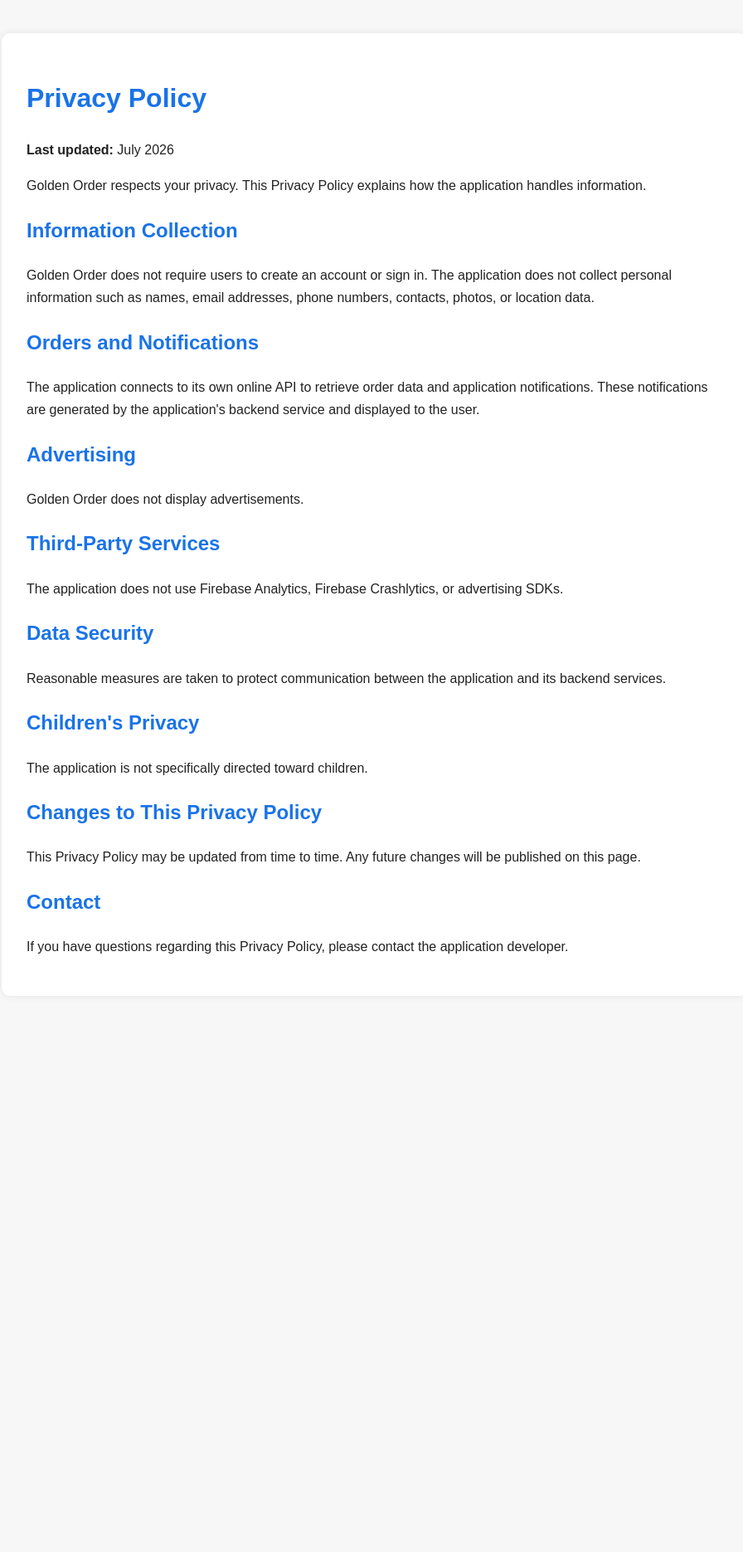
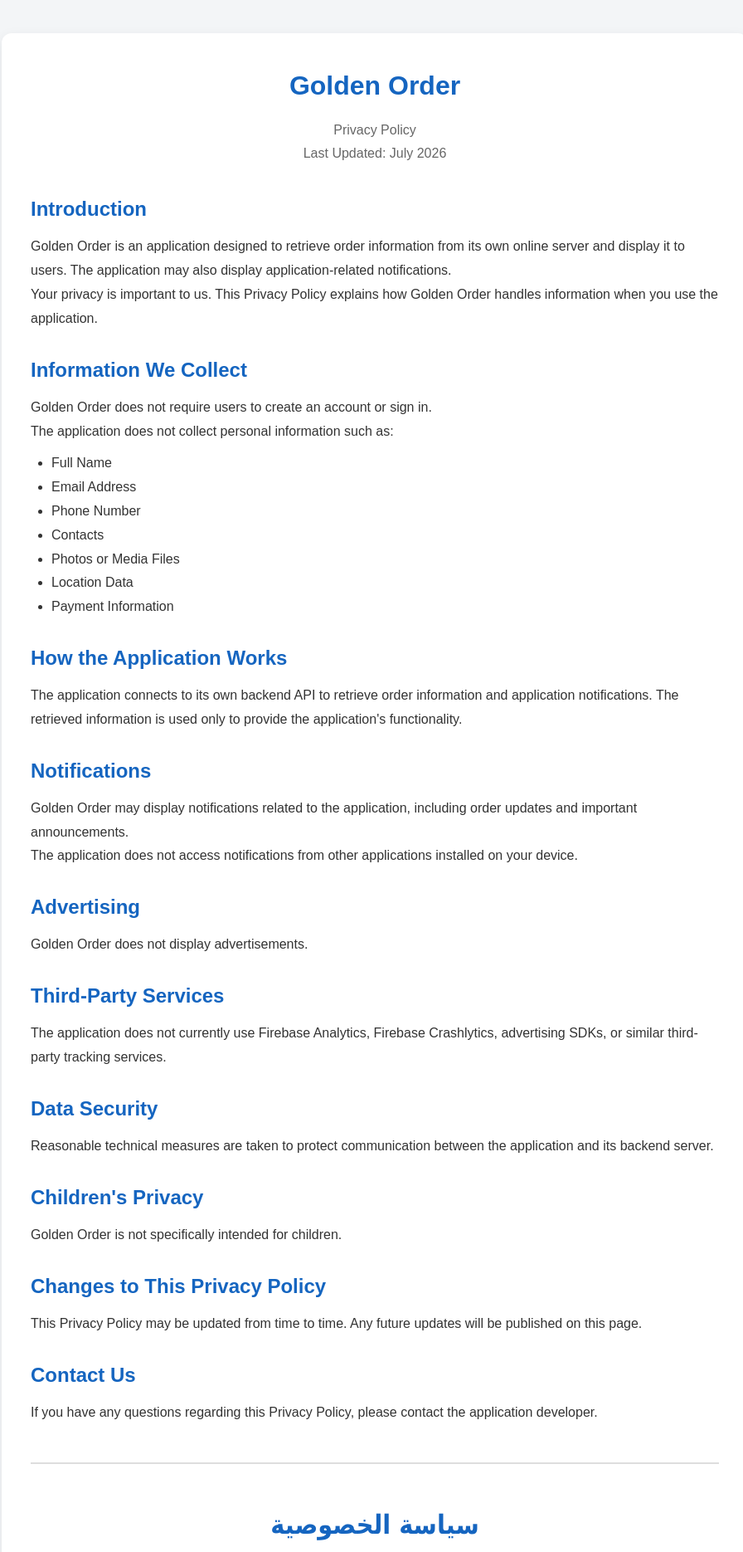
Before and after one commit to Mohamed-Yahiaa/goldenorder-privacy, a plain HTML site: page index.html in a window 1280 px wide. Shown: the top 1870 px of the page at 83% size, without its empty margins (188-1084 px from the left). Before the commit the page ends 1240 px from the top, so only its background shows below. Drawn offline with Linux system fonts and the light colour scheme.

Commit message:
سياسة الخصوصية بالعربى والانجليزى
Updated the Privacy Policy content and styling in index.html.

```diff
--- a/index.html
+++ b/index.html
@@ -6,23 +6,81 @@
 <title>Golden Order - Privacy Policy</title>
 
 <style>
+*{
+    margin:0;
+    padding:0;
+    box-sizing:border-box;
+}
+
 body{
-font-family:Arial,sans-serif;
-max-width:900px;
-margin:auto;
-padding:40px;
-line-height:1.7;
-background:#f7f7f7;
-color:#222;
+    font-family:Arial,Helvetica,sans-serif;
+    background:#f3f5f7;
+    color:#333;
+    line-height:1.8;
 }
-h1,h2{
-color:#1a73e8;
+
+.container{
+    width:90%;
+    max-width:900px;
+    margin:40px auto;
+    background:#fff;
+    padding:35px;
+    border-radius:12px;
+    box-shadow:0 5px 15px rgba(0,0,0,.08);
 }
+
+h1{
+    text-align:center;
+    color:#1565c0;
+    margin-bottom:10px;
+}
+
+.subtitle{
+    text-align:center;
+    color:#666;
+    margin-bottom:30px;
+}
+
+h2{
+    color:#1565c0;
+    margin-top:25px;
+    margin-bottom:10px;
+}
+
+ul{
+    margin-left:25px;
+    margin-top:10px;
+}
+
+hr{
+    margin:45px 0;
+    border:none;
+    border-top:2px solid #ddd;
+}
+
+.ar{
+    direction:rtl;
+    text-align:right;
+    font-family:Tahoma,Arial,sans-serif;
+}
+
+.footer{
+    margin-top:35px;
+    text-align:center;
+    color:#777;
+    font-size:14px;
+}
+
+@media(max-width:600px){
+
 .container{
-background:white;
-padding:30px;
-border-radius:10px;
-box-shadow:0 0 10px rgba(0,0,0,.08);
+    padding:20px;
+}
+
+h1{
+    font-size:26px;
+}
+
 }
 </style>
 
@@ -32,29 +90,56 @@
 
 <div class="container">
 
-<h1>Privacy Policy</h1>
+<h1>Golden Order</h1>
+<p class="subtitle">
+Privacy Policy<br>
+Last Updated: July 2026
+</p>
 
-<p><strong>Last updated:</strong> July 2026</p>
+<h2>Introduction</h2>
 
 <p>
-Golden Order respects your privacy.
-This Privacy Policy explains how the application handles information.
+Golden Order is an application designed to retrieve order information from its own online server and display it to users. The application may also display application-related notifications.
 </p>
 
-<h2>Information Collection</h2>
+<p>
+Your privacy is important to us. This Privacy Policy explains how Golden Order handles information when you use the application.
+</p>
+
+<h2>Information We Collect</h2>
 
 <p>
 Golden Order does not require users to create an account or sign in.
-The application does not collect personal information such as names,
-email addresses, phone numbers, contacts, photos, or location data.
 </p>
 
-<h2>Orders and Notifications</h2>
+<p>
+The application does not collect personal information such as:
+</p>
+
+<ul>
+<li>Full Name</li>
+<li>Email Address</li>
+<li>Phone Number</li>
+<li>Contacts</li>
+<li>Photos or Media Files</li>
+<li>Location Data</li>
+<li>Payment Information</li>
+</ul>
+
+<h2>How the Application Works</h2>
 
 <p>
-The application connects to its own online API to retrieve order data
-and application notifications. These notifications are generated by the
-application's backend service and displayed to the user.
+The application connects to its own backend API to retrieve order information and application notifications. The retrieved information is used only to provide the application's functionality.
+</p>
+
+<h2>Notifications</h2>
+
+<p>
+Golden Order may display notifications related to the application, including order updates and important announcements.
+</p>
+
+<p>
+The application does not access notifications from other applications installed on your device.
 </p>
 
 <h2>Advertising</h2>
@@ -66,36 +151,130 @@
 <h2>Third-Party Services</h2>
 
 <p>
-The application does not use Firebase Analytics,
-Firebase Crashlytics, or advertising SDKs.
+The application does not currently use Firebase Analytics, Firebase Crashlytics, advertising SDKs, or similar third-party tracking services.
 </p>
 
 <h2>Data Security</h2>
 
 <p>
-Reasonable measures are taken to protect communication between the
-application and its backend services.
+Reasonable technical measures are taken to protect communication between the application and its backend server.
 </p>
 
 <h2>Children's Privacy</h2>
 
 <p>
-The application is not specifically directed toward children.
+Golden Order is not specifically intended for children.
 </p>
 
 <h2>Changes to This Privacy Policy</h2>
 
 <p>
-This Privacy Policy may be updated from time to time.
-Any future changes will be published on this page.
+This Privacy Policy may be updated from time to time. Any future updates will be published on this page.
 </p>
 
-<h2>Contact</h2>
+<h2>Contact Us</h2>
 
 <p>
-If you have questions regarding this Privacy Policy,
-please contact the application developer.
+If you have any questions regarding this Privacy Policy, please contact the application developer.
 </p>
+
+<hr>
+
+<div class="ar">
+
+<h1>سياسة الخصوصية</h1>
+
+<p style="text-align:center;color:#666;">
+آخر تحديث: يوليو 2026
+</p>
+
+<h2>مقدمة</h2>
+
+<p>
+تطبيق <strong>Golden Order</strong> هو تطبيق يقوم بجلب بيانات الطلبات من الخادم الخاص به وعرضها للمستخدم، كما قد يعرض إشعارات خاصة بالتطبيق.
+</p>
+
+<p>
+نحن نحترم خصوصية المستخدم، وتوضح هذه السياسة كيفية تعامل التطبيق مع المعلومات أثناء استخدامه.
+</p>
+
+<h2>المعلومات التي يجمعها التطبيق</h2>
+
+<p>
+لا يتطلب التطبيق إنشاء حساب أو تسجيل الدخول.
+</p>
+
+<p>
+كما أنه لا يجمع أي بيانات شخصية مثل:
+</p>
+
+<ul>
+<li>الاسم</li>
+<li>البريد الإلكتروني</li>
+<li>رقم الهاتف</li>
+<li>جهات الاتصال</li>
+<li>الصور أو ملفات الوسائط</li>
+<li>الموقع الجغرافي</li>
+<li>بيانات الدفع</li>
+</ul>
+
+<h2>كيفية عمل التطبيق</h2>
+
+<p>
+يتصل التطبيق بالخادم الخاص به (API) من أجل تحميل بيانات الطلبات والإشعارات الخاصة بالتطبيق، ويتم استخدام هذه البيانات فقط لتوفير وظائف التطبيق.
+</p>
+
+<h2>الإشعارات</h2>
+
+<p>
+قد يعرض التطبيق إشعارات خاصة به مثل تحديثات الطلبات أو التنبيهات المهمة.
+</p>
+
+<p>
+ولا يقوم التطبيق بالوصول إلى إشعارات التطبيقات الأخرى الموجودة على جهاز المستخدم.
+</p>
+
+<h2>الإعلانات</h2>
+
+<p>
+لا يعرض التطبيق أي إعلانات.
+</p>
+
+<h2>خدمات الطرف الثالث</h2>
+
+<p>
+لا يستخدم التطبيق حاليًا خدمات مثل Firebase Analytics أو Firebase Crashlytics أو أي شبكات إعلانية أو خدمات تتبع مشابهة.
+</p>
+
+<h2>حماية البيانات</h2>
+
+<p>
+نتخذ إجراءات تقنية مناسبة لحماية الاتصال بين التطبيق والخادم الخاص به.
+</p>
+
+<h2>خصوصية الأطفال</h2>
+
+<p>
+هذا التطبيق غير مخصص للأطفال بشكل خاص.
+</p>
+
+<h2>التعديلات على سياسة الخصوصية</h2>
+
+<p>
+قد يتم تحديث سياسة الخصوصية مستقبلًا عند إضافة ميزات جديدة أو إجراء تغييرات على التطبيق، وسيتم نشر أي تحديث على هذه الصفحة.
+</p>
+
+<h2>التواصل</h2>
+
+<p>
+إذا كانت لديك أي استفسارات بخصوص سياسة الخصوصية، يمكنك التواصل مع مطور التطبيق.
+</p>
+
+</div>
+
+<div class="footer">
+© 2026 Golden Order. All Rights Reserved.
+</div>
 
 </div>
 
```
